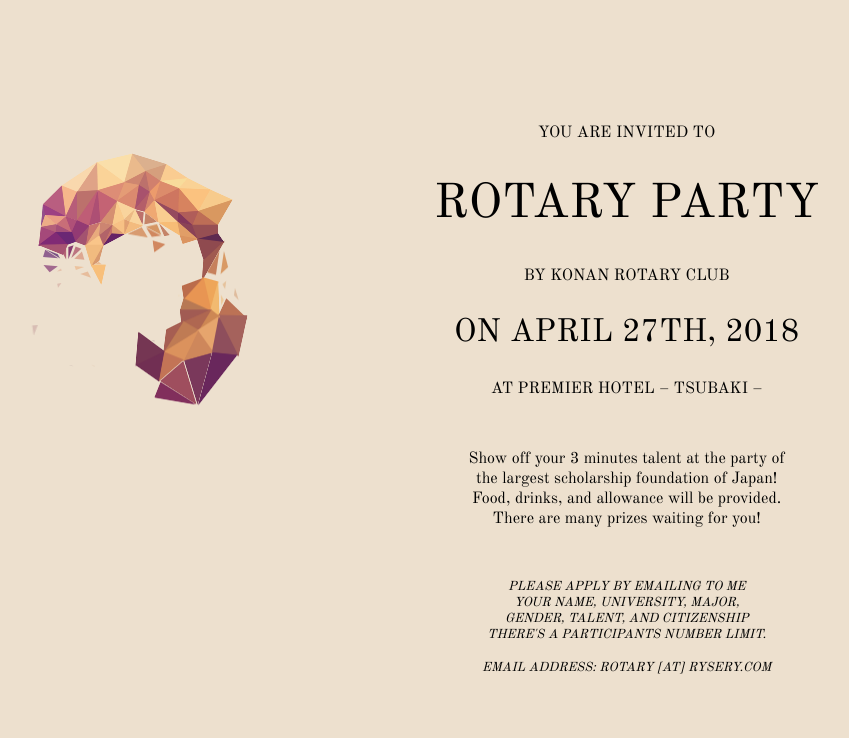
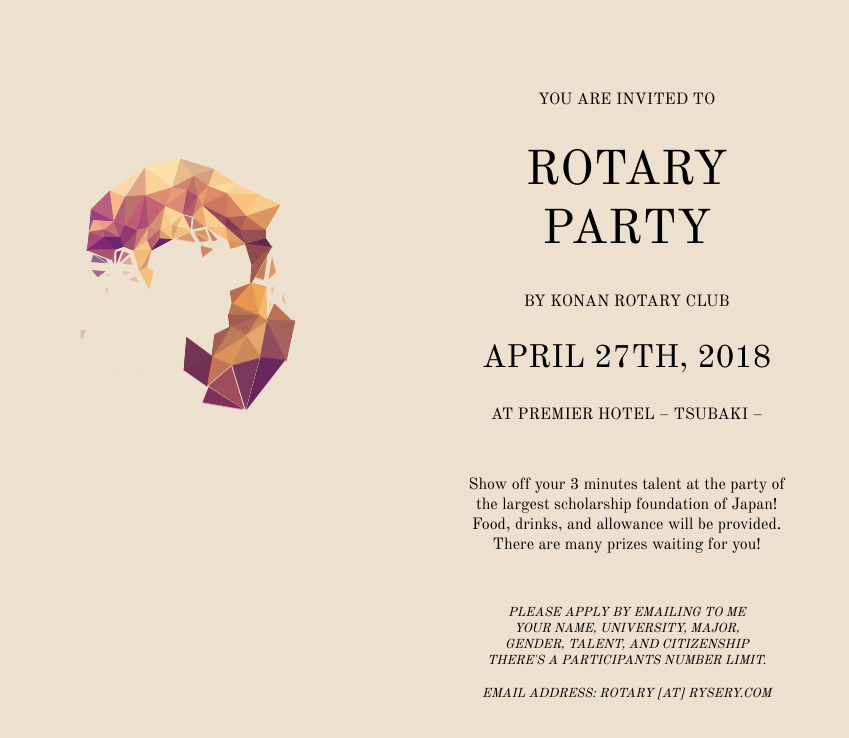
Before and after one commit to RiseOoi/riseley.github.io, a plain HTML site: page rotary.html in a window 1280 px wide. Shown: the whole page, without its empty margins (282-1131 px from the left). Drawn offline with nearby package versions, Linux system fonts and the light colour scheme.

Commit message:
Fixes rotary.html's formatting

```diff
--- a/rotary.html
+++ b/rotary.html
@@ -1,4 +1,4 @@
-<!-- Temporarily Event Page. Credit: https://codepen.io/grayghostvisuals/pen/RNLgJP-->
+<!-- Temporarily Event Page. Polylion Credit: https://codepen.io/grayghostvisuals/pen/RNLgJP-->
 
 <!DOCTYPE html>
 <html lang="en" class="no-js">
@@ -22,19 +22,6 @@
 }
 
 body {
-  display: -webkit-box;
-  display: -ms-flexbox;
-  display: flex;
-  -webkit-box-orient: vertical;
-  -webkit-box-direction: normal;
-      -ms-flex-direction: column;
-          flex-direction: column;
-  -webkit-box-align: center;
-      -ms-flex-align: center;
-          align-items: center;
-  -webkit-box-pack: center;
-      -ms-flex-pack: center;
-          justify-content: center;
   width: 100%;
   background: #ede0ce;
 }
@@ -54,28 +41,26 @@ body {
   height: 50vh;
 }
 .no-cssanimations .polylion > polygon {
-  -webkit-transform: scale(1);
-          transform: scale(1);
   opacity: 1;
 }
 
 .horizontal-fluid-container {
   text-align: center;
-  padding: 0px;
+  padding-top: 5%;
 }
 
 .left-div {
   display: inline-block;
   max-width: 100vh;
   text-align: left;
-  padding: 0px;
+  padding-top: 3%;
   border-radius: 0px;
-  margin: 0px;
+  margin: 0% 0%;
   vertical-align: top;
 }
 .right-div {
   display: inline-block;
-  max-width: 100vh;
+  max-width: 320px;
   text-align: center;
   padding: 10px;
   border-radius: 0px;
@@ -99,7 +84,7 @@ body {
   .right-div p {
     font: 1em 'old standard tt';
     text-transform: none;
-    margin: 50px;
+    margin: 50px 0px;
   }
 
   .right-div h4 {
@@ -402,14 +387,14 @@ body {
         <h1>Rotary Party</h1>
         <h3>By Konan Rotary Club</h3>
 
-        <h2>On April 27th, 2018</h2>
+        <h2>April 27th, 2018</h2>
         <h3>At Premier Hotel – Tsubaki –</h3>
 
         <p>
             Show off your 3 minutes talent at the party of
-            <br>the largest scholarship foundation of Japan!
-            <br>Food, drinks, and allowance will be provided.
-            <br>There are many prizes waiting for you!
+            the largest scholarship foundation of Japan!
+            Food, drinks, and allowance will be provided.
+            There are many prizes waiting for you!
         </p>
 
         <h4>Please apply by emailing to me
```
